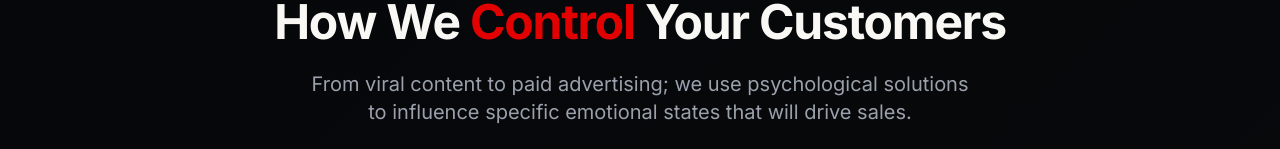
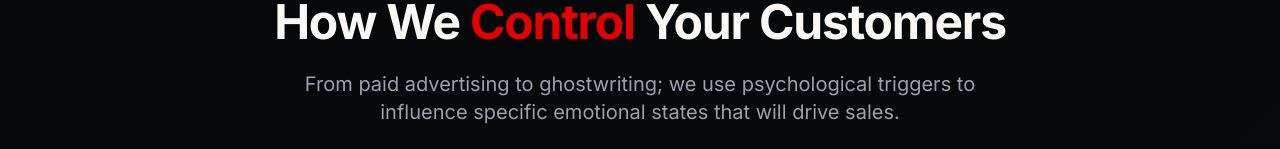
Before and after one commit to arizmi/mind-meld-wordsmith, a React (Vite) app: page / in a window 1280 px wide. Shown: the part 803-952 px from the top of the page. Built offline with nearby package versions, Linux system fonts and the light colour scheme.

Commit message:
Visual edit in Lovable
Edited UI in Lovable

```diff
--- a/src/components/Services.tsx
+++ b/src/components/Services.tsx
@@ -27,7 +27,7 @@ const Services = () => {
           <h2 className="text-4xl md:text-5xl font-bold mb-6">
             How We <span className="manipulation-word font-bold">Control<div className="urgency-dot"></div></span> Your Customers
           </h2>
-          <p className="text-xl text-muted-foreground max-w-2xl mx-auto">From viral content to paid advertising; we use psychological solutions to influence specific emotional states that will drive sales.</p>
+          <p className="text-xl text-muted-foreground max-w-2xl mx-auto">From paid advertising to ghostwriting; we use psychological triggers to influence specific emotional states that will drive sales.</p>
         </div>
 
         <div className="grid grid-cols-1 md:grid-cols-2 gap-8 max-w-6xl mx-auto">
```
